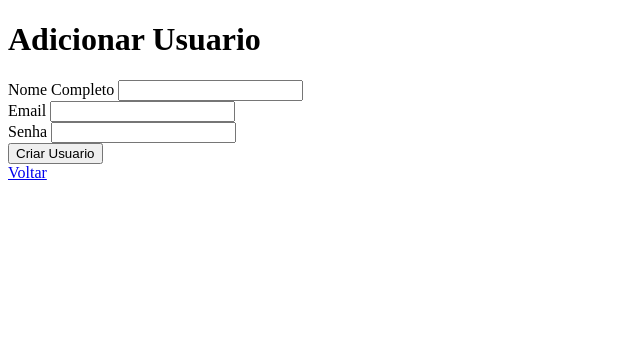
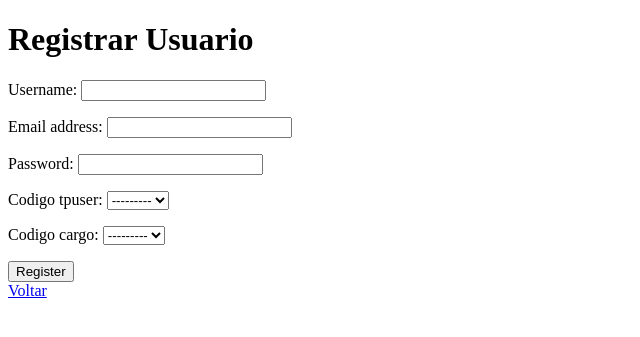
Before and after one commit to lucasemanoelpr/django-kilua, a Django app: template templates/add_usuario.html in a window 1280 px wide. Shown: the top 337 px of the page, without its empty margins (0-640 px from the left). Run offline with Django 3.2, Linux system fonts and the light colour scheme; the template is opened without the code that fills it: values that come from a table or form of the project are taken from there, others are empty; parts of the project's set-up code (start-up, migrations or seed data) failed here and were passed over.

Commit message:
Correcao do formulario de cadastro dos usuarios

```diff
--- a/Kilua/forms.py
+++ b/Kilua/forms.py
@@ -1,5 +1,6 @@
 from django import forms
-from Kilua.models import Usuario, Setor, Cargo
+from Kilua.models import Setor, Cargo, UserProfile
+from django.contrib.auth.models import User
 
 class SetorForm(forms.ModelForm):
     nome_setor = forms.CharField(max_length=128, help_text="Nome do Setor")
@@ -19,18 +20,13 @@ class CargoForm(forms.ModelForm):
 
 
 class UserForm(forms.ModelForm):
-    nome = forms.CharField(max_length=100, help_text="Nome Completo")
-    email = forms.CharField(max_length=50, help_text="Email")
-    senha = forms.CharField(max_length=20, help_text="Senha")
+    password = forms.CharField(widget=forms.PasswordInput())
+    username = forms.CharField(max_length=10)
+    class Meta:
+        model = User
+        fields = ('username', 'email', 'password')
 
+class UserProfileForm(forms.ModelForm):
     class Meta:
-        model = Usuario
-        fields = ('nome', 'email', 'senha')
-
-class LoginForm(forms.ModelForm):
-    email = forms.CharField(max_length=50, help_text="Email:")
-    senha = forms.CharField(max_length=20, help_text="Senha")
-
-    class Meta:
-        model = Usuario
-        fields=('email', 'senha')
+        model = UserProfile
+        fields = ('codigo_tpuser', 'codigo_cargo')
--- a/Kilua/models.py
+++ b/Kilua/models.py
@@ -1,4 +1,5 @@
 from django.db import models
+from django.contrib.auth.models import User
 
 # Create your models here.
 
@@ -6,6 +7,9 @@ from django.db import models
 class Cargo(models.Model):
     nome_cargo = models.CharField(max_length=30)
     nivel_cargo = models.IntegerField()
+
+    def __unicode__(self):
+        return self.nome_cargo
 
 class Setor(models.Model):
     nome_setor = models.CharField(max_length=30)
@@ -19,12 +23,21 @@ class Tipo_problema(models.Model):
 class Tipo_usuario(models.Model):
     nome_tpuser = models.CharField(max_length=20)
 
-class Usuario(models.Model):
+    def __unicode__(self):
+        return self.nome_tpuser
+
+class UserProfile(models.Model):
+    # This line is required. Links UserProfile to a User model instance.
+    user = models.OneToOneField(User)
+
+    # The additional attributes we wish to include.
     codigo_tpuser = models.ForeignKey(Tipo_usuario)
     codigo_cargo = models.ForeignKey(Cargo)
-    nome = models.CharField(max_length=50)
-    email = models.CharField(max_length=50)
-    senha = models.CharField(max_length=20)
+
+    # Override the __unicode__() method to return out something meaningful!
+    def __unicode__(self):
+        return self.user.username
+
 
 class Prioridade(models.Model):
     id_tpproblema = models.ForeignKey(Tipo_problema)
--- a/templates/add_usuario.html
+++ b/templates/add_usuario.html
@@ -5,23 +5,26 @@
     </head>
 
     <body>
-        <h1>Adicionar Usuario</h1>
+        <h1>Registrar Usuario</h1>
 
-        <form id="user_form" method="post" action="/kilua/controle_admin/add_usuario/">{% csrf_token %}
+        {% if registered %}
+        Kilua: <strong>Usuario registrado com sucesso!</strong>
+            <a href="/kilua/controle_admin"> Home </a><br />
+        {% endif %}
 
 
-            {% for field in form.visible_fields %}
+        <form id="user_form" method="post" action="/kilua/controle_admin/add_usuario/"
+                enctype="multipart/form-data">
 
-                {{ field.help_text }}
-                {{ field }}
-                <br>
-            {% endfor %}
+            {% csrf_token %}
+            {{ user_form.as_p }}
+            {{ profile_form.as_p }}
 
-            <input type="submit" name="submit" value="Criar Usuario" />
+
+            <input type="submit" name="submit" value="Register" />
         </form>
 
+
         <a href="/kilua/controle_admin"> Voltar </a>
-
     </body>
-
 </html>
```
Also changed, not shown: Kilua/views/usuarios.py (+36 -16 lines), 3 other files.
